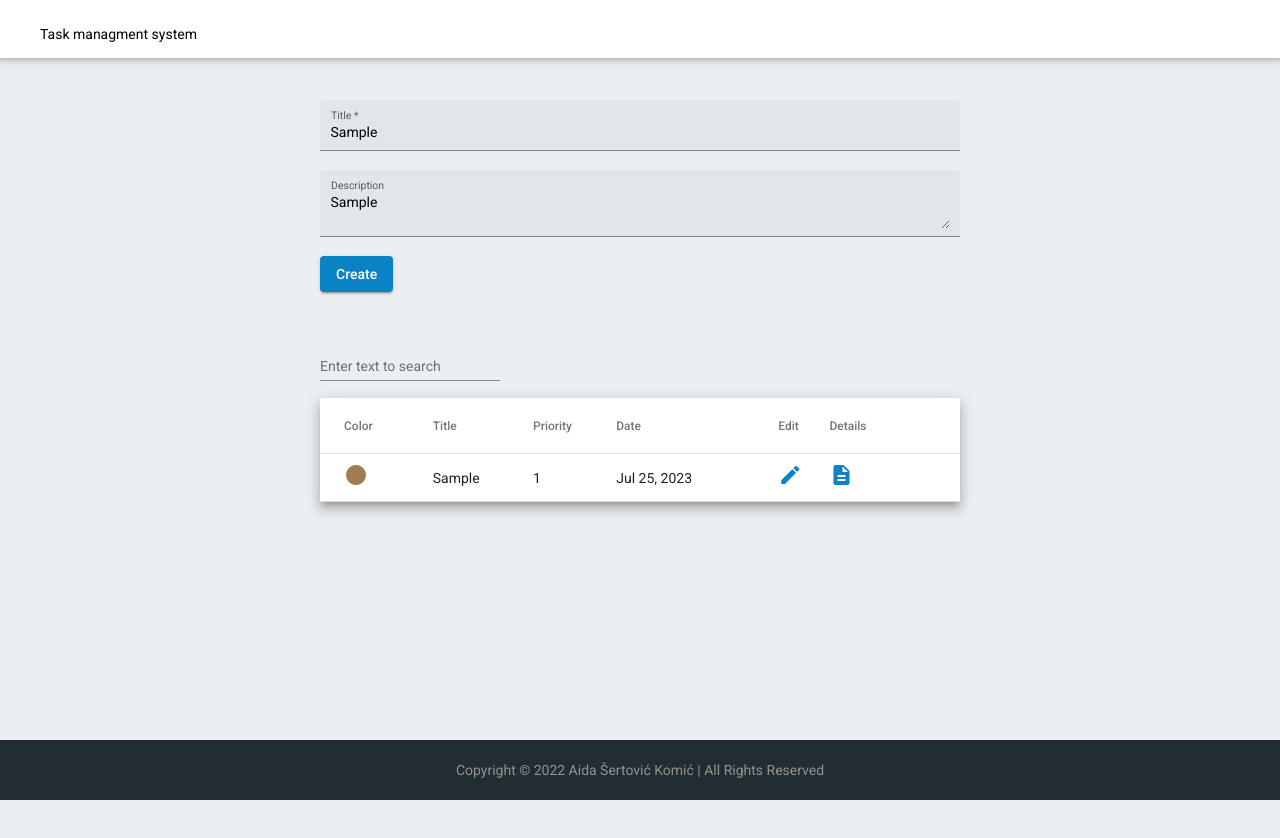
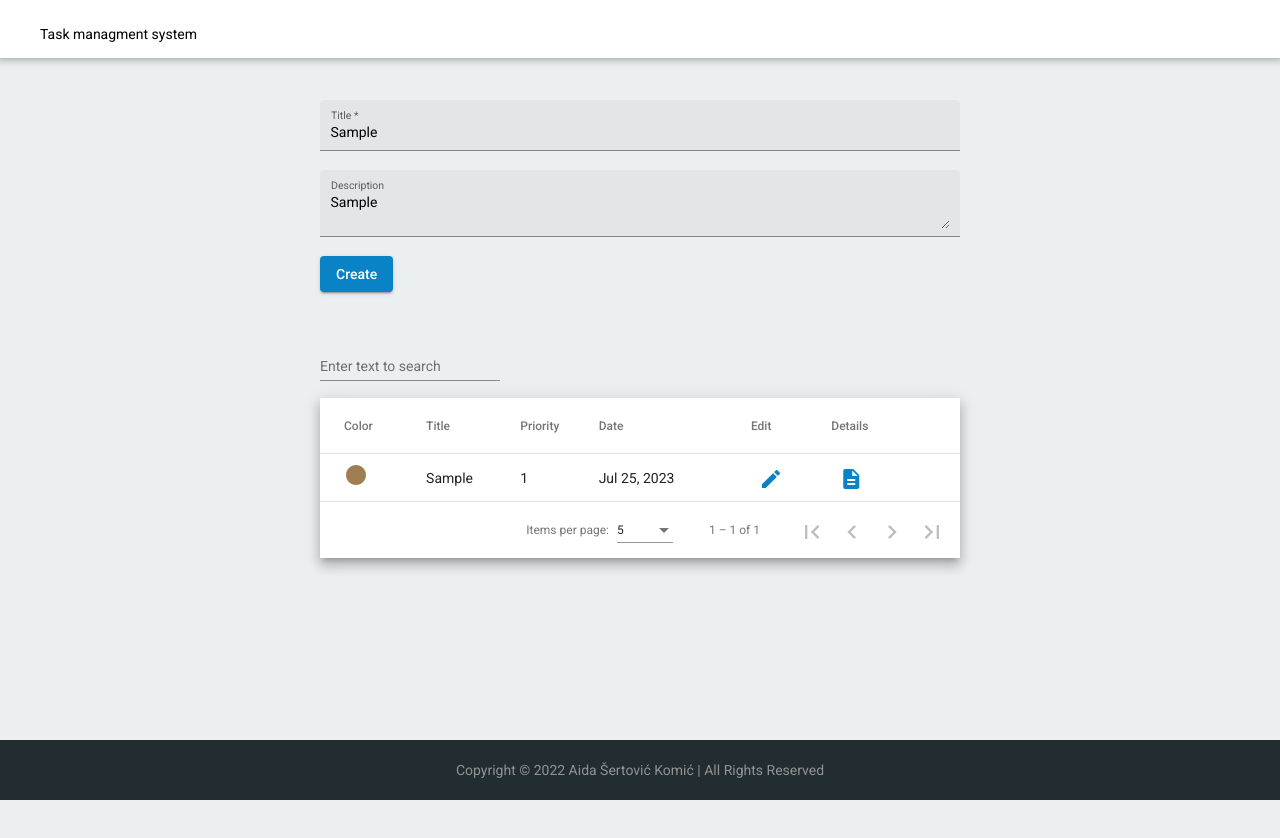
Before and after one commit to aida-sertovic-komic/task-management, an Angular app: page / in a window 1280 px wide. Both pictures are taken after typing "Sample", "Sample" into the empty fields and a click on the button "Create". Shown: the top 838 px of the page. Built offline with nearby package versions, Linux system fonts and the light colour scheme; what ng2-search-filter would draw is missing.

Commit message:
add pagination and enable task details

```diff
--- a/src/app/app.component.html
+++ b/src/app/app.component.html
@@ -1,9 +1,6 @@
 <app-header></app-header>
 <div class="container">
-
   <app-task-add></app-task-add>
-
   <app-task-list></app-task-list>
-
 </div>
 <app-footer></app-footer>
--- a/src/app/components/service/filter-string.pipe.ts
+++ b/src/app/components/service/filter-string.pipe.ts
@@ -7,7 +7,7 @@ import { Pipe, PipeTransform } from "@angular/core";
 
     transform(value: string ): string {
       if (value.length > 40) {
-         return value.substring(0,30)+'...';
+         return value.substring(0,40)+'...';
 
       } else {
         return value;
--- a/src/app/components/service/task.service.ts
+++ b/src/app/components/service/task.service.ts
@@ -1,5 +1,5 @@
 import { Injectable } from "@angular/core";
-import { BehaviorSubject, Observable } from "rxjs";
+import { BehaviorSubject, Observable, Subject } from "rxjs";
 import { Task } from "../models/task.model";
 
 @Injectable({
@@ -8,6 +8,15 @@ import { Task } from "../models/task.model";
 export class TaskService {
     private tasks$ = new BehaviorSubject<Task[]>([]);
     private tasks: Task[] = this.parseTasks();
+    private selectedTask$ = new Subject<Task>;
+
+    public selectTask(task: Task): void {
+        this.selectedTask$.next(task);
+    }
+
+    public getSelectedTaskObservable(): Observable<Task> {
+        return this.selectedTask$;
+    }
 
     public parseTasks(): Task[] {
         const taskString: string = localStorage.getItem('Tasks') ?? '[]';
--- /dev/null
+++ b/src/app/components/task-details/task-details.component.html
@@ -0,0 +1,17 @@
+<h1 >{{data.title}}</h1>
+  <ul>
+    <li>
+      Description:
+      <span >{{data.description}}</span>
+    </li>
+    <li>
+      Priority:
+      <span>{{data.priority}}</span>
+    </li>
+    <li>
+      Color: <span> {{data.color}} </span> <mat-icon [ngStyle]="{'color': data.color }" aria-hidden="false" aria-label="color" fontIcon="circle"></mat-icon>
+    </li>
+    <li>
+      Due date: <span>{{data.dueDate | date: 'fullDate'}}</span>
+    </li>
+  </ul>
--- /dev/null
+++ b/src/app/components/task-details/task-details.component.scss
@@ -0,0 +1,29 @@
+::ng-deep .mat-dialog-container {
+    width: 80vw;
+    height: 50vh;
+}
+
+h1{
+    margin-bottom: 20px;
+}
+
+ul{
+    font-weight: 700;
+    list-style: none;
+    li{
+        padding: 10px 0;
+        display: flex;
+        align-items: center;
+        gap: 5px;
+    }
+
+    span {
+        font-weight: 400;
+    }
+}
+
+@media screen and (min-width:992px) {
+    ::ng-deep .mat-dialog-container {
+        width: 50vw;
+    }
+}
--- a/src/app/components/task-list/task-list.component.html
+++ b/src/app/components/task-list/task-list.component.html
@@ -3,11 +3,12 @@
         <mat-label>Enter text to search</mat-label>
         <input matInput type="text" [(ngModel)]="filterTerm" (ngModelChange)="searchTasks($event)">
         <button *ngIf="filterTerm" matSuffix mat-icon-button aria-label="Clear" (click)="filterTerm=''">
-              <mat-icon>close</mat-icon>
+            <mat-icon aria-hidden="false" aria-label="Close" fontIcon="close"></mat-icon>
         </button>
     </mat-form-field>
 </div>
-    <table mat-table [dataSource]="items$" class="mat-elevation-z8">
+<div  class="mat-elevation-z8 table-wrapper">
+<table mat-table [dataSource]="items">
     <ng-container matColumnDef="color">
         <th mat-header-cell *matHeaderCellDef> Color </th>
         <td mat-cell *matCellDef="let element">
@@ -34,19 +35,28 @@
     <ng-container matColumnDef="update">
         <th mat-header-cell *matHeaderCellDef> Edit </th>
         <td mat-cell *matCellDef="">
-                <mat-icon [ngStyle]="{'color':'#0982C6'}" aria-hidden="false" aria-label="Edit" fontIcon="edit"></mat-icon>
+            <button mat-icon-button>
+                <mat-icon [ngStyle]="{'color':'#0982C6'}" aria-hidden="false" aria-label="Edit" fontIcon="edit">
+                </mat-icon>
+            </button>
         </td>
     </ng-container>
 
     <ng-container matColumnDef="details">
         <th mat-header-cell *matHeaderCellDef> Details </th>
         <td mat-cell *matCellDef="let element">
-                <mat-icon [ngStyle]="{'color':'#0982C6'}" aria-hidden="false" aria-label="Edit" fontIcon="description"
-                    (click)="openDetails(element)">
-                </mat-icon>
+            <button mat-icon-button (click)="openDialog(element)">
+                <mat-icon [ngStyle]="{'color':'#0982C6'}" aria-hidden="false" aria-label="Details" fontIcon="description"></mat-icon>
+            </button>
         </td>
     </ng-container>
 
     <tr mat-header-row *matHeaderRowDef="displayedColumns"></tr>
     <tr mat-row *matRowDef="let row; columns: displayedColumns;"></tr>
 </table>
+
+<mat-paginator [pageSizeOptions]="[5, 10, 20, 50, 100]"
+                 showFirstLastButtons
+                 aria-label="Select number of tasks per page">
+  </mat-paginator>
+</div>
--- a/src/app/components/task-list/task-list.component.scss
+++ b/src/app/components/task-list/task-list.component.scss
@@ -1,9 +1,13 @@
-table {
+.table-wrapper {
   width: 80vw;
+
+  table {
+    width: 100%;
+  }
 }
 
 @media screen and (min-width: 992px) {
-  table {
+  .table-wrapper {
     width: 50vw;
   }
 }
--- a/src/app/components/task-list/task-list.component.ts
+++ b/src/app/components/task-list/task-list.component.ts
@@ -1,7 +1,11 @@
-import { Component, OnInit } from '@angular/core';
-import { Observable } from 'rxjs';
+import { Component, EventEmitter, OnInit, ViewChild } from '@angular/core';
+import { MatDialog, MatDialogConfig } from '@angular/material/dialog';
+import { MatPaginator } from '@angular/material/paginator';
+import { MatTableDataSource } from '@angular/material/table';
+import { config, Observable } from 'rxjs';
 import { Task } from '../models/task.model';
 import { TaskService } from '../service/task.service';
+import { TaskDetailsComponent } from '../task-details/task-details.component';
 
 @Component({
   selector: 'app-task-list',
@@ -10,21 +14,37 @@ import { TaskService } from '../service/task.service';
 })
 export class TaskListComponent implements OnInit {
   public items$!: Observable<Task[]>;
+  public items = new MatTableDataSource<Task>();
   public displayedColumns: string[] = ['color','title','priority','dueDate', 'update','details'];
   public filterTerm: string = '';
-  constructor(private taskService: TaskService) { }
+  @ViewChild(MatPaginator) paginator!: MatPaginator;
+
+  constructor(private taskService: TaskService, public dialog: MatDialog) { }
 
   ngOnInit(): void {
     this.items$ = this.taskService.getTasksObservable();
     this.taskService.initTasks();
+
+    this.items$.subscribe(item => {
+      this.items.data = item
+    })
+  }
+
+  ngAfterViewInit() {
+    this.items.paginator = this.paginator;
   }
 
   public searchTasks(searchTerm: string): void{
     this.taskService.searchTasks(searchTerm);
   }
 
-  public openDetails(task: Task): void {
-    console.log(task)
+  public openDialog(task: Task): void {
+    const dialogConfig = new MatDialogConfig();
+    dialogConfig.disableClose = false;
+    dialogConfig.autoFocus = true;
+    dialogConfig.data = task;
+
+    this.dialog.open(TaskDetailsComponent, dialogConfig)
   }
 
 }
```
Also changed, not shown: src/app/app.module.ts (+7 -2 lines), src/app/components/task-details/task-details.component.ts (added, +15 -0 lines), src/app/app.component.ts (line endings or trailing spaces), 1 other file (tests, documents, lock files or other folders). Lines whose indentation alone changed are shown as unchanged.
